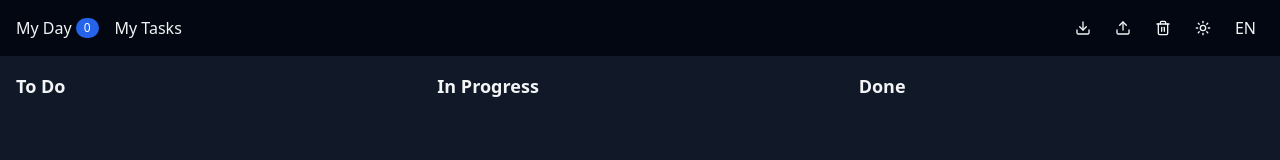
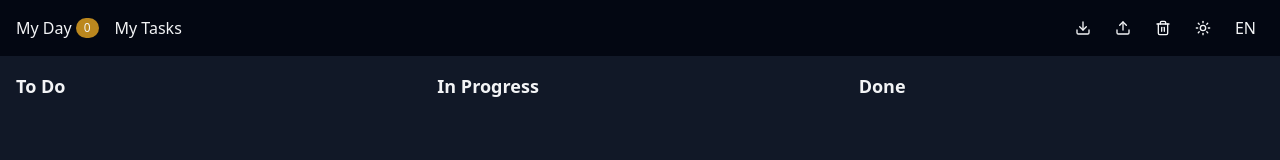
Before and after one commit to AntonioHCervantes/local-quick-planner, a Next.js app: page /my-day in a window 1280 px wide. Shown: the top 160 px of the page. Built offline with nearby package versions, Linux system fonts and the light colour scheme.

Commit message:
style: match My Day counter colors to task highlight

```diff
--- a/components/Header/Header.tsx
+++ b/components/Header/Header.tsx
@@ -26,7 +26,7 @@ export default function Header() {
             className="flex items-center hover:underline focus:underline"
           >
             {t('nav.myDay')}
-            <span className="ml-1 rounded-full bg-blue-600 px-2 py-0.5 text-xs text-white">
+            <span className="ml-1 rounded-full bg-yellow-100 px-2 py-0.5 text-xs text-current dark:bg-[#bb871e]">
               {myDayCount}
             </span>
           </Link>
```
